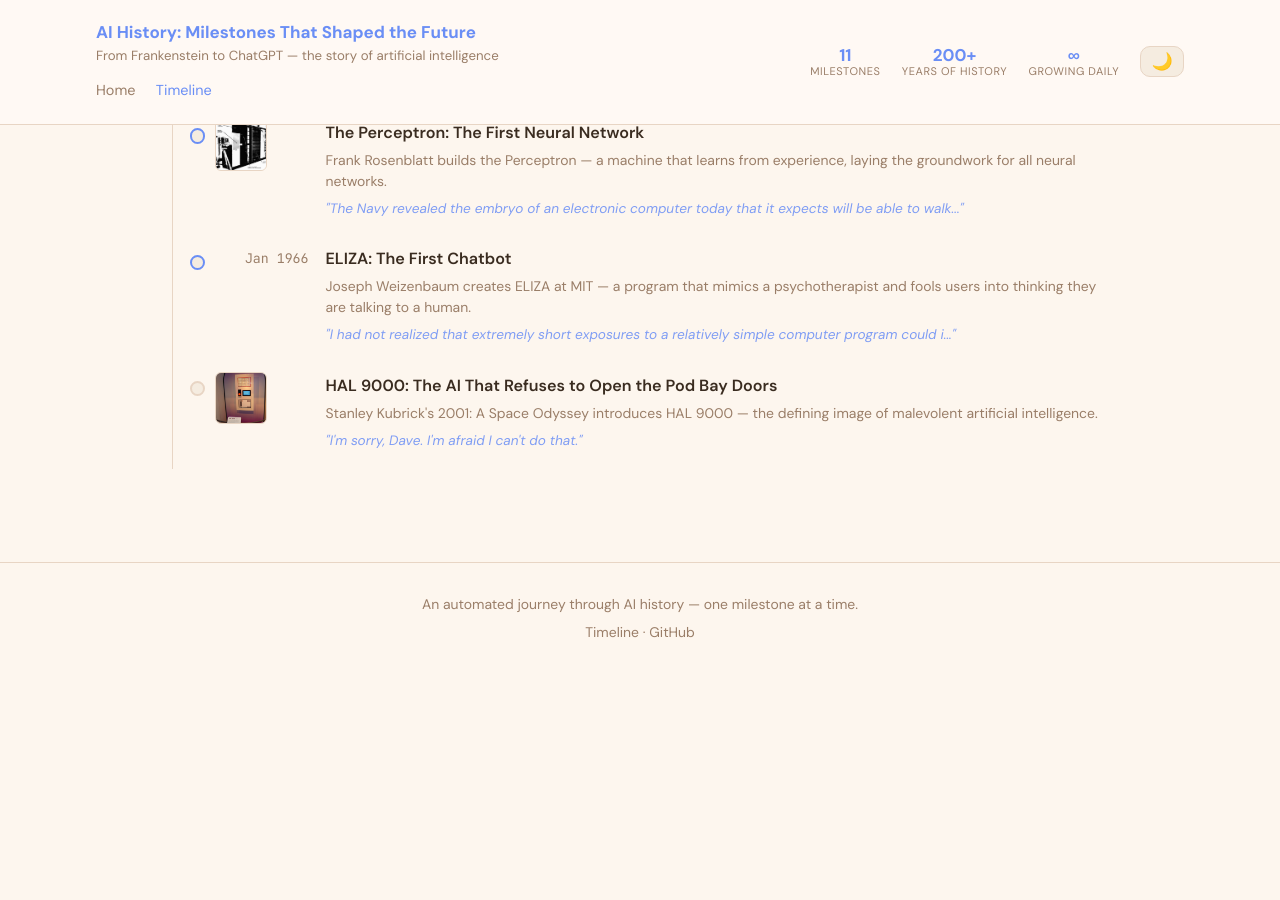
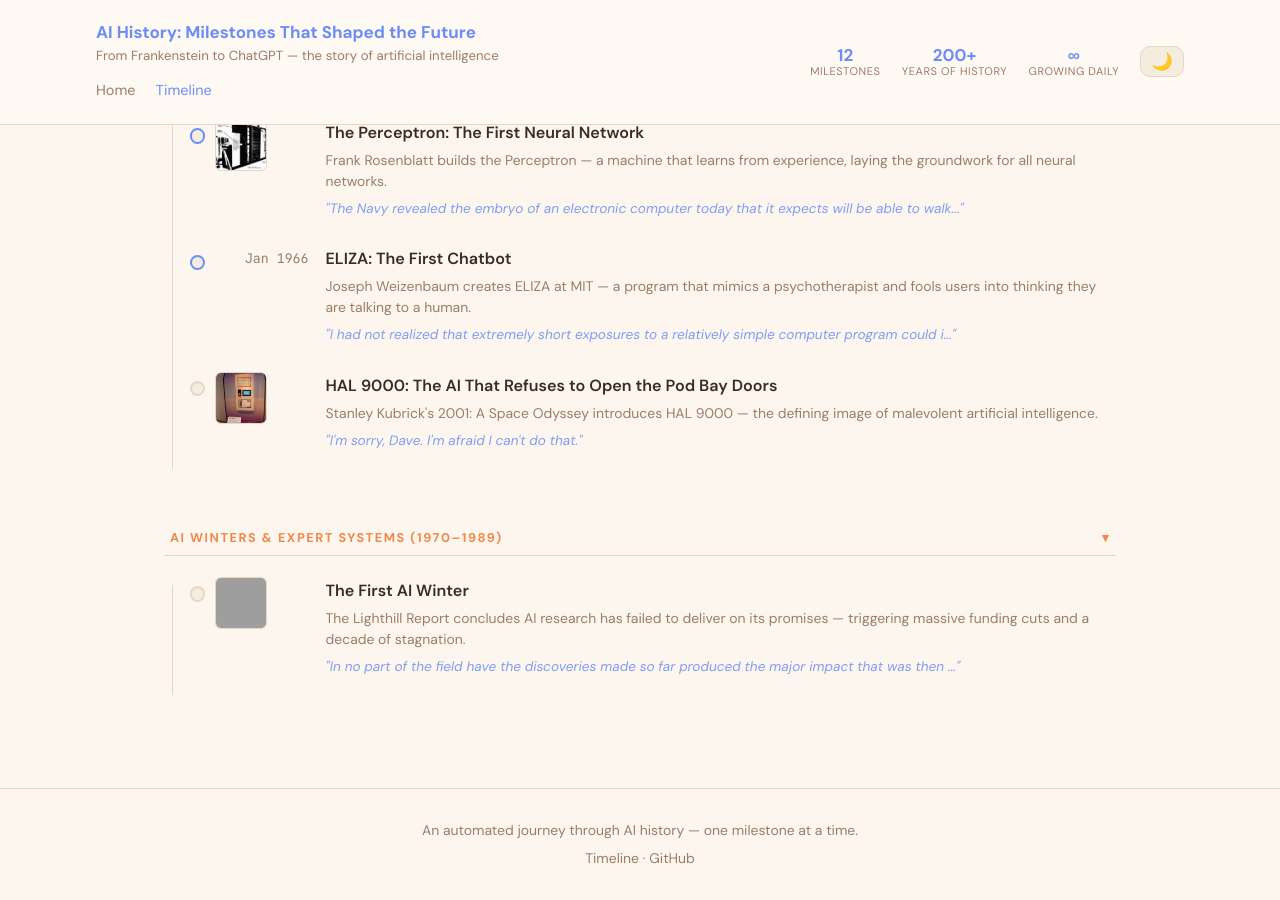
Before and after one commit to aag1091-alt/AI-History-Blog, a Jekyll site: the page built from timeline.html, in a window 1280 px wide and 900 px high, scrolled down 1373 px. Built offline with Jekyll 4.4.1, drawn with Linux system fonts in a browser that asks for light colours; before the commit the page ends 2047 px from its top, so only the background shows below that; grey boxes are pictures that could not be loaded.

Commit message:
Add milestone: The First AI Winter (1973-01-01)
Category: Policy
Era: AI Winters & Expert Systems (1970–1989)

```diff
--- a/_data/timeline.yml
+++ b/_data/timeline.yml
@@ -97,3 +97,12 @@
   category: "Film & Fiction"
   quote: "I'm sorry, Dave. I'm afraid I can't do that."
   quote_author: "HAL 9000, 2001: A Space Odyssey (1968)"
+
+- id: "first-ai-winter-1973"
+  title: "The First AI Winter"
+  subtitle: "The Lighthill Report concludes AI research has failed to deliver on its promises — triggering massive funding cuts and a decade of stagnation."
+  event_date: "1973-01-01"
+  era: "AI Winters & Expert Systems (1970–1989)"
+  category: "Policy"
+  quote: "In no part of the field have the discoveries made so far produced the major impact that was then promised."
+  quote_author: "James Lighthill, Artificial Intelligence: A General Survey (1973)"
--- /dev/null
+++ b/_posts/1973-01-01-first-ai-winter-1973.md
@@ -0,0 +1,35 @@
+---
+layout: post
+title: "The First AI Winter"
+subtitle: "The Lighthill Report concludes AI research has failed to deliver on its promises — triggering massive funding cuts and a decade of stagnation."
+date: 1973-01-01
+event_date: "1973-01-01"
+era: "AI Winters & Expert Systems (1970–1989)"
+category: "Policy"
+location: "United Kingdom"
+people:
+  - "James Lighthill"
+quote: "In no part of the field have the discoveries made so far produced the major impact that was then promised."
+quote_author: "James Lighthill, Artificial Intelligence: A General Survey (1973)"
+significance: "The Lighthill Report was the first major reckoning for AI hype. It established the boom-bust cycle that has defined AI development: optimism → overpromising → funding cuts → winter. Understanding this cycle is essential for evaluating current AI claims."
+image: "/assets/images/first-ai-winter-1973.jpg"
+image_alt: "The First AI Winter"
+image_caption: "Dietmar Rabich / CC BY-SA 4.0"
+image_source: "https://commons.wikimedia.org/wiki/File%3AD%C3%BClmen%2C_Wildpark_--_2017_--_6075-81.jpg"
+references:
+  - title: "AI Winter — Wikipedia"
+    url: "https://en.wikipedia.org/wiki/AI_winter"
+  - title: "Lighthill Report — Wikipedia"
+    url: "https://en.wikipedia.org/wiki/Lighthill_report"
+---
+
+**The AI Winter That Set the Stage for Reality**
+
+In 1973, James Lighthill's report delivered a crushing blow to the burgeoning artificial intelligence field, exposing the hype and overpromising that had fueled its early years.
+
+**What happened:** The Lighthill Report marked the first major reckoning for AI hype, establishing the boom-bust cycle that has defined AI development ever since. [AI Winter](https://en.wikipedia.org/wiki/AI_winter) had already begun to take hold, with funding cuts and dwindling optimism setting in as the reality of AI's capabilities sunk in. The report's scathing assessment served as a wake-up call for the field.
+
+**Why it matters:** Understanding this cycle is crucial for evaluating current AI claims and managing expectations. The Lighthill Report also set the tone for future AI research, emphasizing the need for rigorous testing and evidence-based development. [Lighthill Report](https://en.wikipedia.org/wiki/Lighthill_report)
+
+• [AI Winter](https://en.wikipedia.org/wiki/AI_winter)
+• [Lighthill Report](https://en.wikipedia.org/wiki/Lighthill_report)
```
Also changed, not shown: 1 other file.
